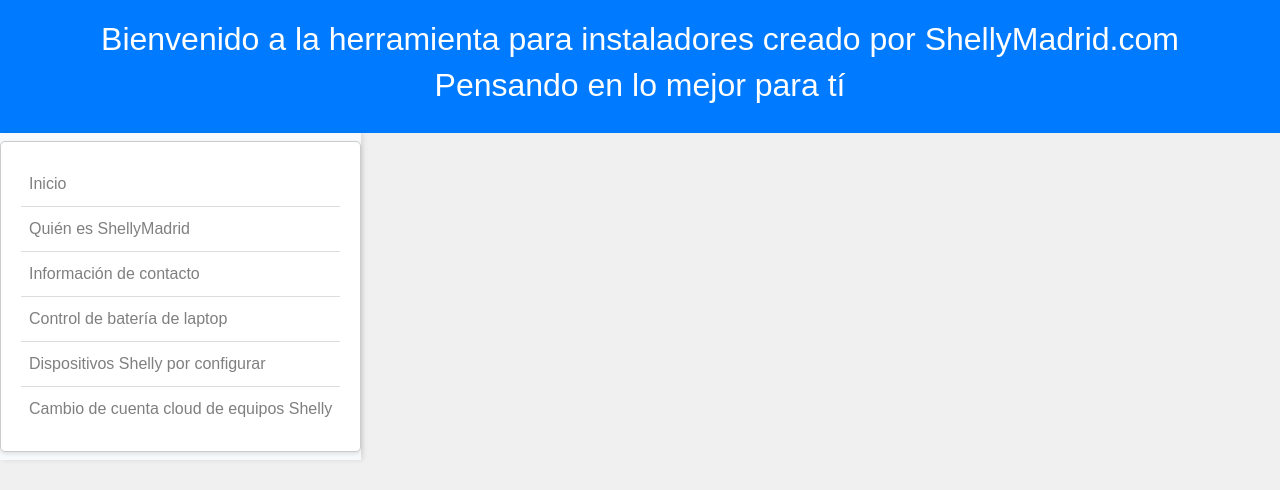
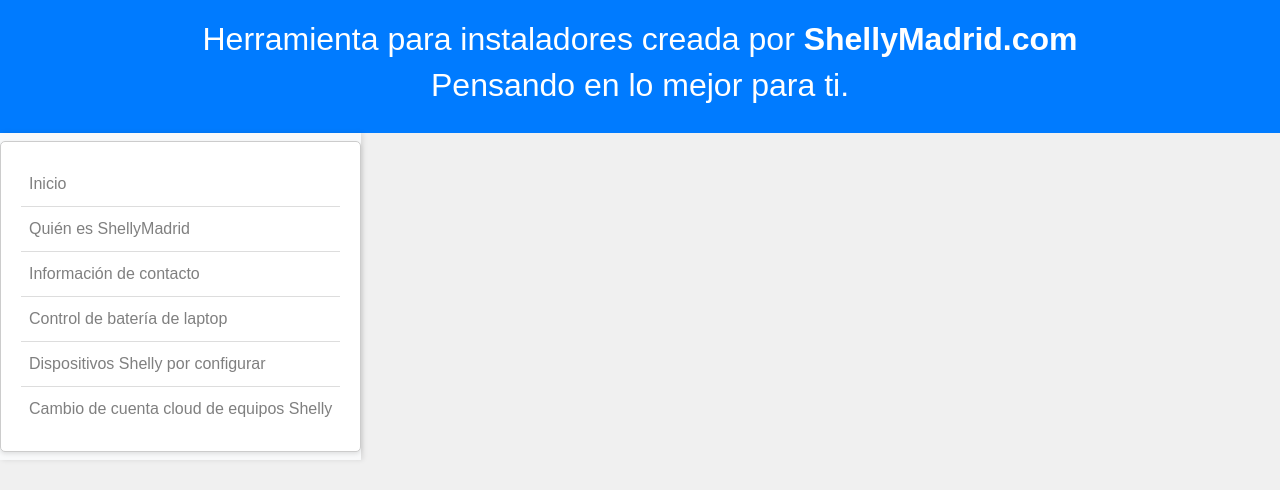
Before and after one commit to jesusrrm/shellymadrid-utility, a React (Create React App) app in the folder frontend/: page /change-cloud-account in a window 1280 px wide. Shown: the top 490 px of the page. Built offline with nearby package versions, Linux system fonts and the light colour scheme; a small style sheet from the web is missing.

Commit message:
fe: Text fix

```diff
--- a/frontend/src/components/TopBanner.tsx
+++ b/frontend/src/components/TopBanner.tsx
@@ -4,8 +4,8 @@
 const TopBanner: React.FC = () => {
     return (
         <div className="top-banner">
-            <h2>Bienvenido a la herramienta para instaladores creado por ShellyMadrid.com</h2>
-            <h2>Pensando en lo mejor para tí</h2>
+            <h2>Herramienta para instaladores creada por <b>ShellyMadrid.com</b></h2>
+            <h2>Pensando en lo mejor para ti.</h2>
         </div>
     );
 };
```
